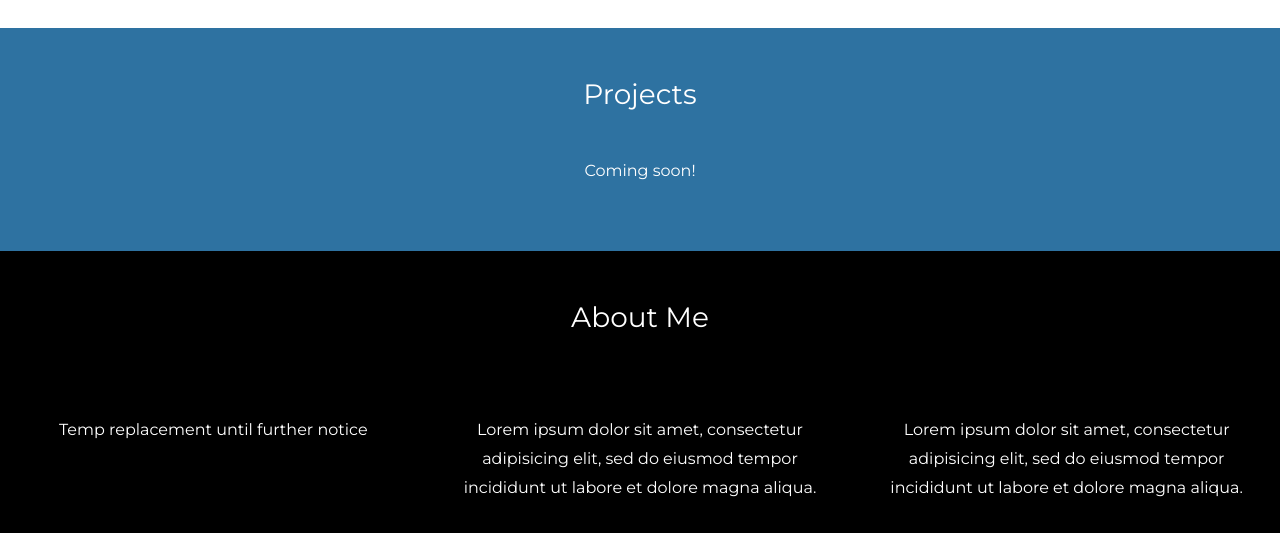
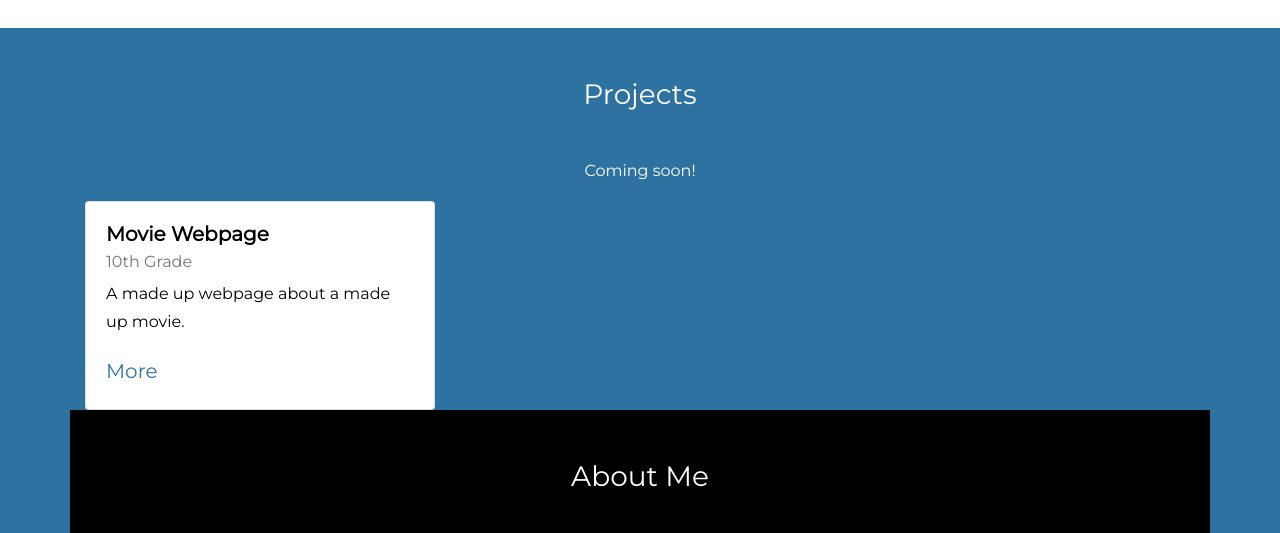
Before and after one commit to junjiel4616/junjiel4616.github.io, a plain HTML site: page index.html in a window 1280 px wide. Shown: the part 267-800 px from the top of the page. Drawn offline with nearby package versions, Linux system fonts and the light colour scheme.

Commit message:
Update index.html

```diff
--- a/index.html
+++ b/index.html
@@ -64,11 +64,16 @@
                     </div>
                 </div>
                 -->
-
-            </div>
-        </div>
-        </a>
-    </div>
+                <div class="col-sm-4">
+                    <div class="card">
+                        <div class="card-body">
+                            <h5 class="card-title">Movie Webpage</h5>
+                            <h6 class="card-subtitle mb-2 text-muted">10th Grade</h6>
+                            <p class="card-text">A made up webpage about a made up movie.</p>
+                            <a href="#" class="card-link">More</a>
+                        </div>
+                    </div>
+                </div>
 
     <!-- Third Container (Grid) -->
     <div class="container-fluid bg-3 text-center">
```
